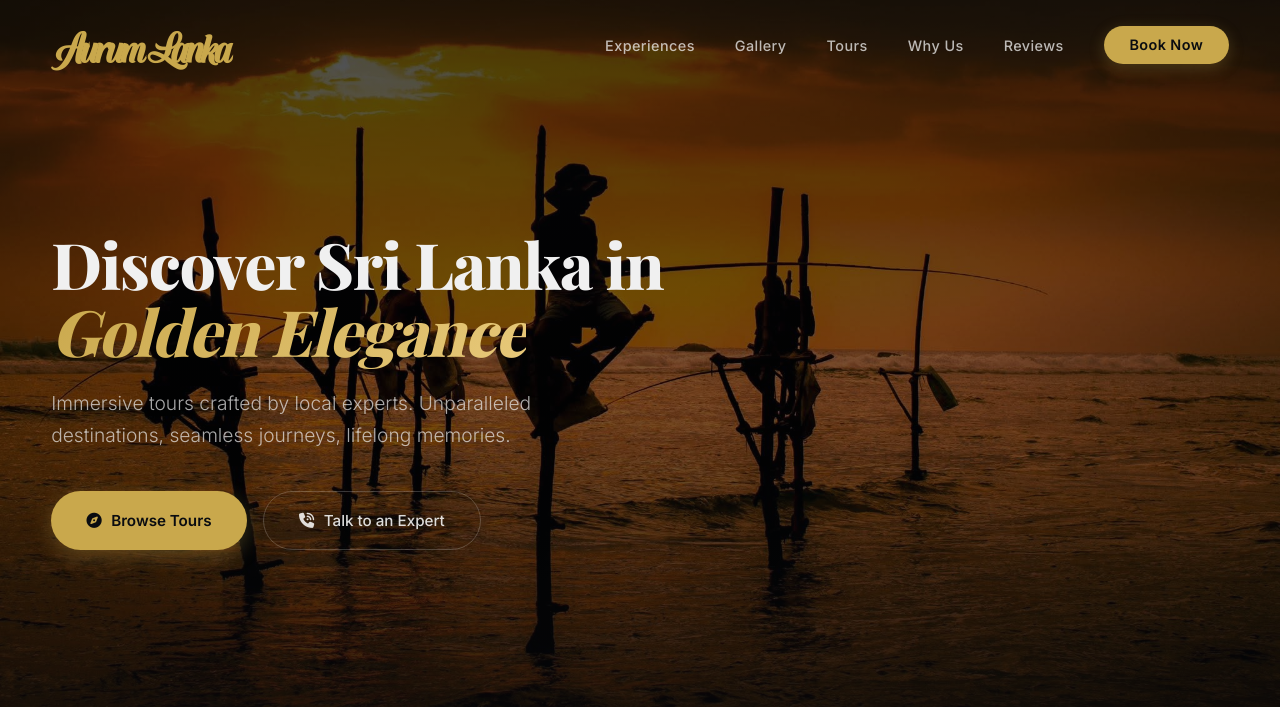
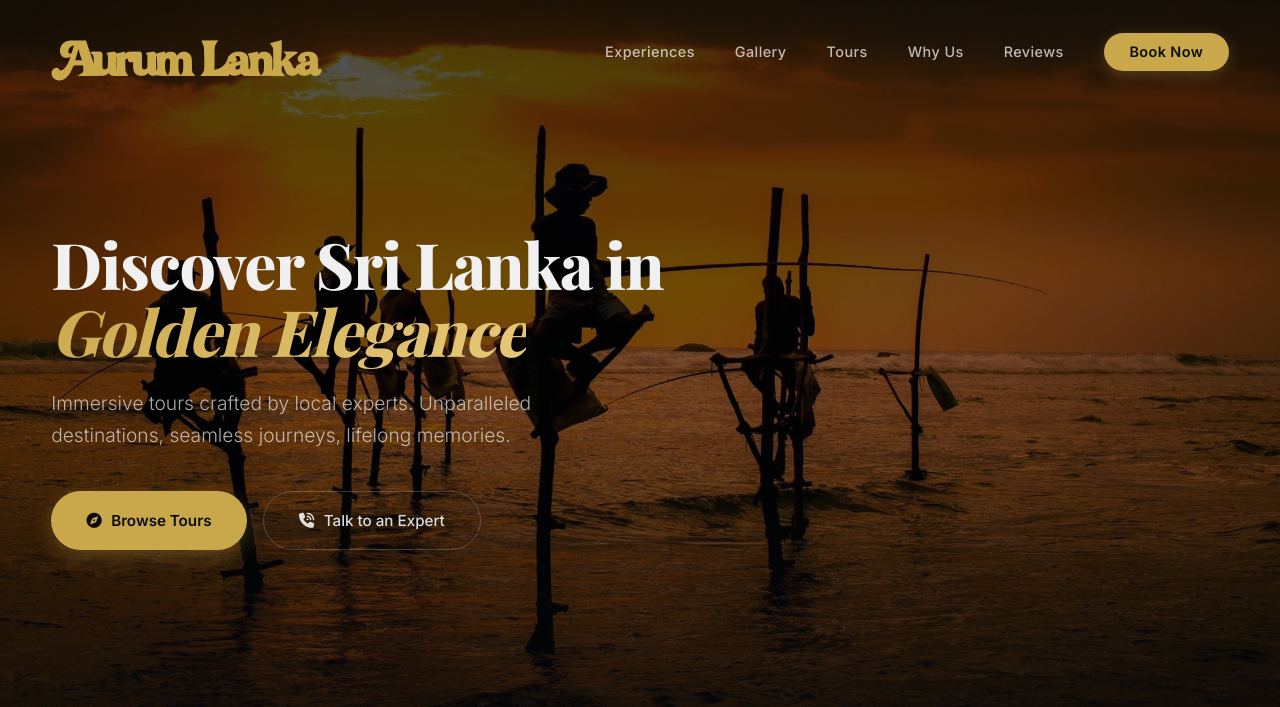
Before and after one commit to madushanjoel98/Aurum_sample, a plain HTML site: page index.html in a window 1280 px wide. Shown: the top 707 px of the page. Drawn offline with nearby package versions, Linux system fonts and the light colour scheme.

Commit message:
fontchange

```diff
--- a/css/homepage.css
+++ b/css/homepage.css
@@ -23,7 +23,7 @@
 /* 1. Define the font face */
 @font-face {
     font-family: 'SephoraHayden';
-    src: url('../fonts/SephoraHayden.ttf') format('truetype'); /* Path to your file */
+    src: url('../fonts/adline.ttf') format('truetype'); /* Path to your file */
 }
 
   html {
@@ -66,7 +66,7 @@
   .nav-logo {
 
         font-family: SephoraHayden;
-        font-size: 2.5rem;
+        font-size: 3rem;
         font-weight: 800;
         color: var(--gold);
         text-decoration: none;
```
Also changed, not shown: fonts/adline.ttf (added).
